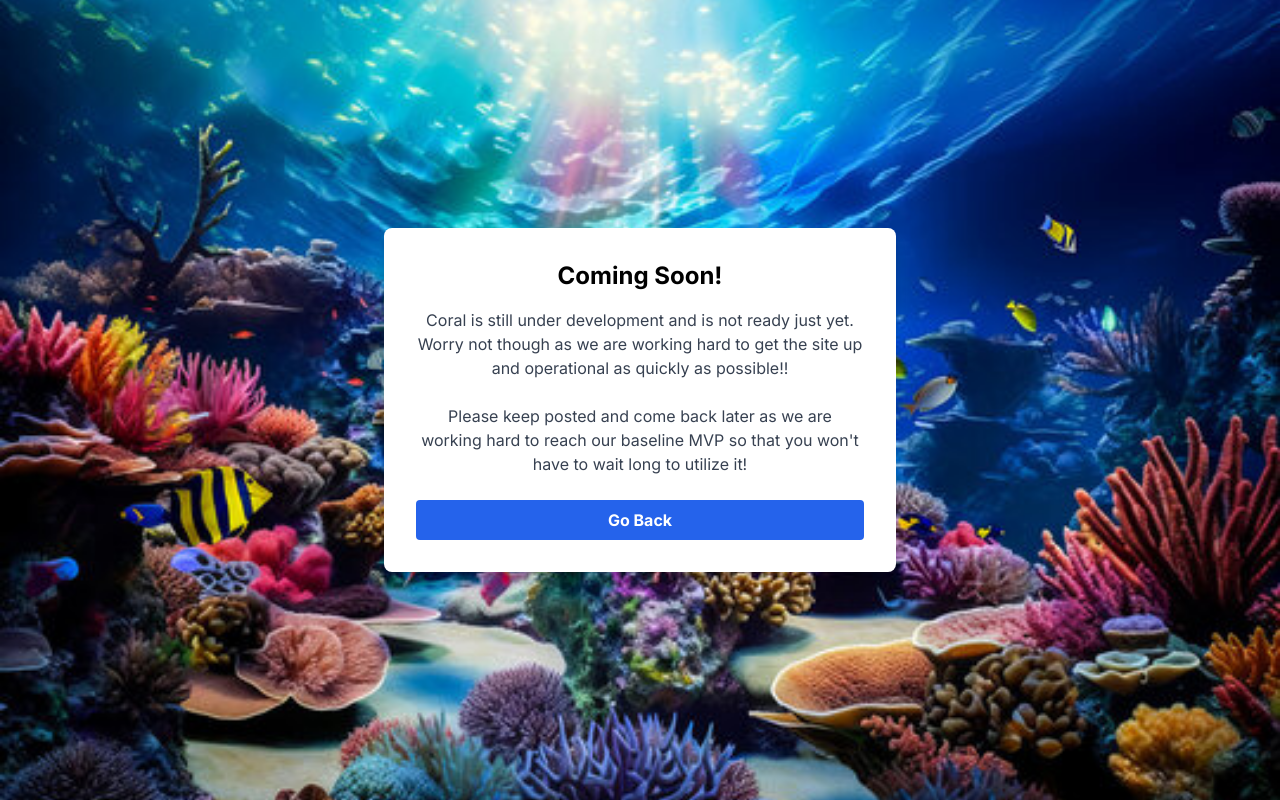
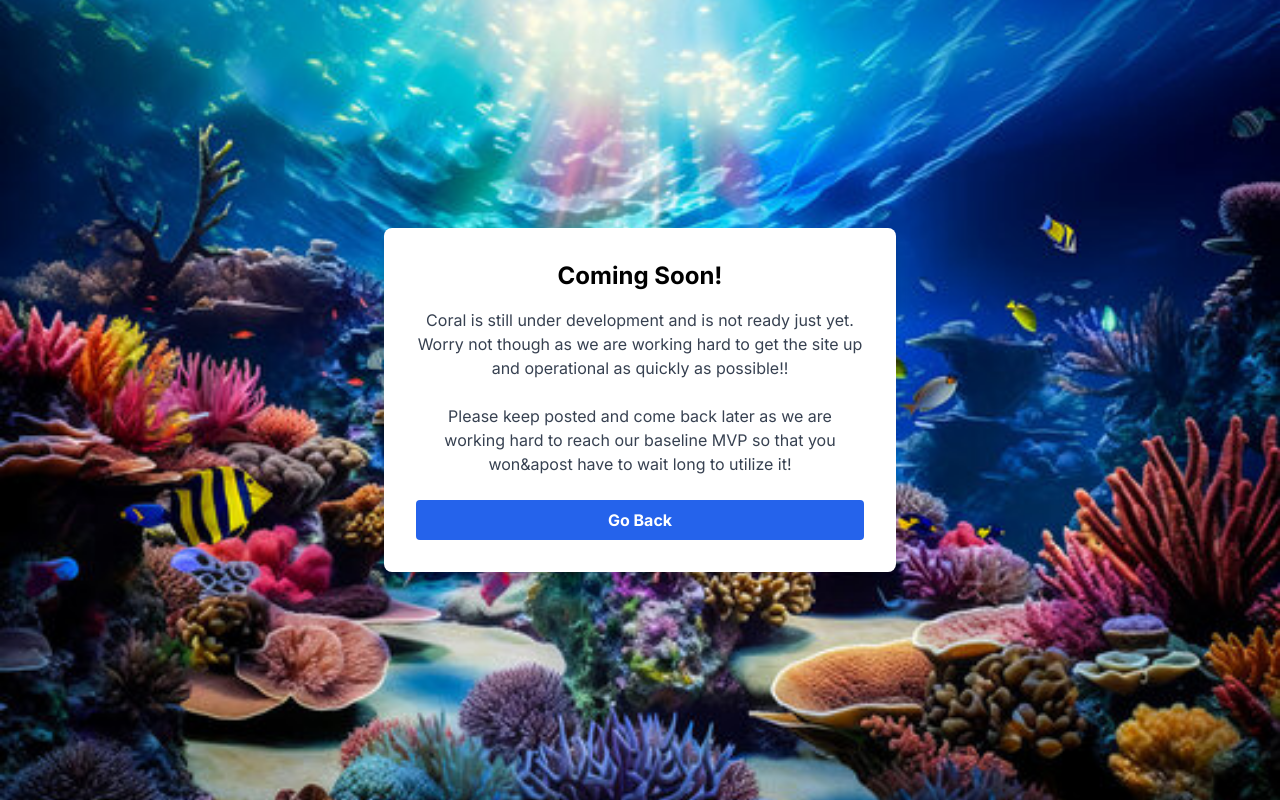
Before and after one commit to BrandonKS337/BrandonKS-Portfolio, a Next.js app: page /comingSoon in a window 1280 px wide. Built offline with nearby package versions, Linux system fonts and the light colour scheme.

Commit message:
needed to change some wording due to &apos security insert issues.

```diff
--- a/src/app/comingSoon/page.jsx
+++ b/src/app/comingSoon/page.jsx
@@ -26,7 +26,7 @@ const ComingSoon = () => {
         </p>
         <p className="text-gray-700 mb-6">
           Please keep posted and come back later as we are working hard to reach
-          our baseline MVP so that you won't have to wait long to utilize it!
+          our baseline MVP so that you won&apost have to wait long to utilize it!
         </p>
         <div className="bg-blue-600 hover:bg-blue-800 rounded">
           <button
```
